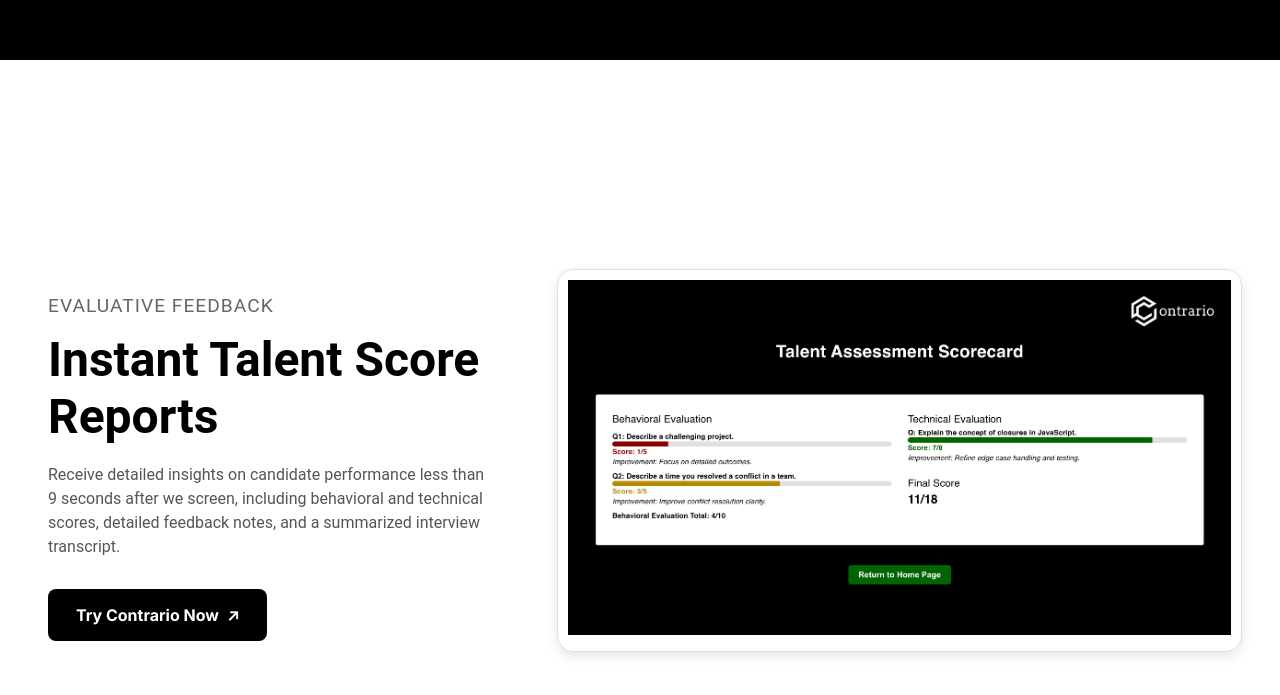
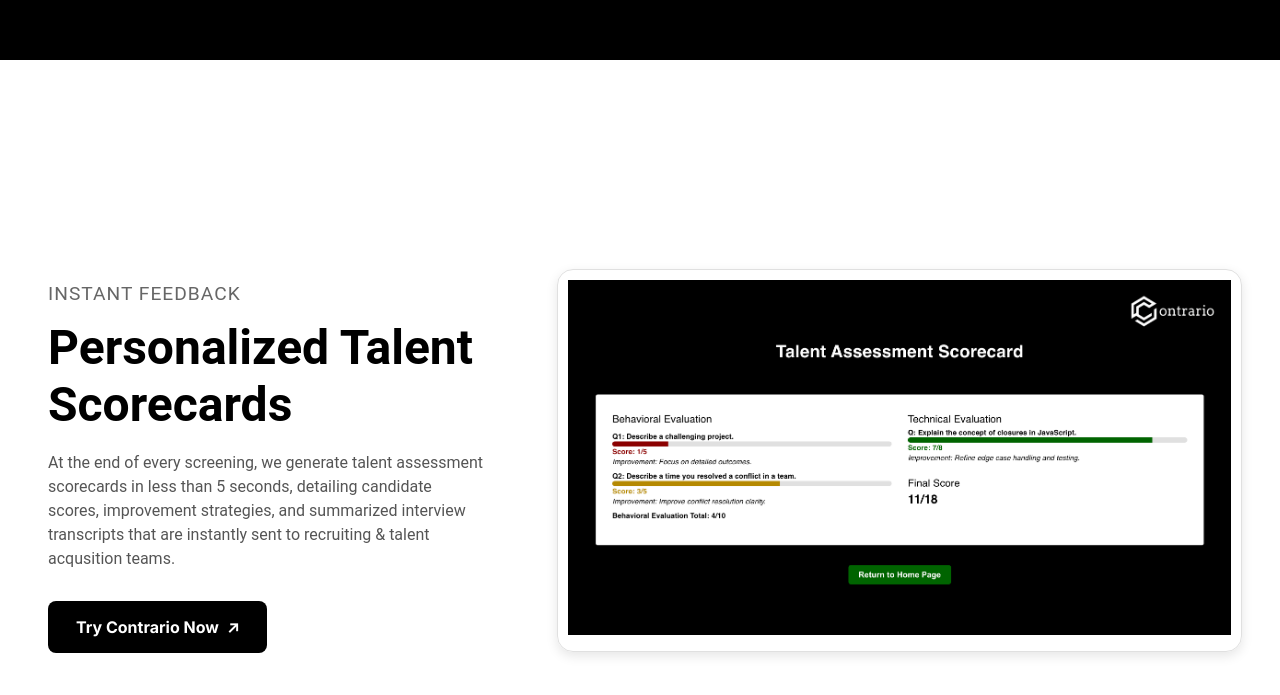
Before and after one commit to soodadityab/contrario-landing-page, a Next.js app: page / in a window 1280 px wide. Shown: the part 2624-3319 px from the top of the page. Built offline with nearby package versions, Linux system fonts and the light colour scheme.

Commit message:
changed wording on 3rd sec

```diff
--- a/pages/index.js
+++ b/pages/index.js
@@ -391,7 +391,7 @@
                   paragraph
                   sx={{ fontSize: "1rem", color: "#ddd", marginTop: "16px" }} // Changed color from "#555" to "#ddd"
                 >
-                  Conversational AI agents review code snippets periodically and
+                  Contrario AI agents review code snippets periodically and
                   answer questions in real-time, simulating a conversation with
                   a live technical interviewer. Verify candidate skills across
                   coding languages, with additional technical verification
@@ -460,7 +460,7 @@
                     letterSpacing: "1px",
                   }}
                 >
-                  Evaluative Feedback
+                  Instant Feedback
                 </Typography>
                 <Typography
                   variant="h1"
@@ -472,17 +472,18 @@
                     color: "#000",
                   }}
                 >
-                  Instant Talent Score Reports
+                  Personalized Talent Scorecards
                 </Typography>
                 <Typography
                   variant="body1"
                   paragraph
                   sx={{ fontSize: "1rem", color: "#555", marginTop: "16px" }}
                 >
-                  Receive detailed insights on candidate performance less than 9
-                  seconds after we screen, including behavioral and technical
-                  scores, detailed feedback notes, and a summarized interview
-                  transcript.
+                  At the end of every screening, we generate talent assessment
+                  scorecards in less than 5 seconds, detailing candidate scores,
+                  improvement strategies, and summarized interview transcripts
+                  that are instantly sent to recruiting & talent acqusition
+                  teams.
                 </Typography>
                 <Box sx={{ marginTop: "30px" }}>
                   <a
```
